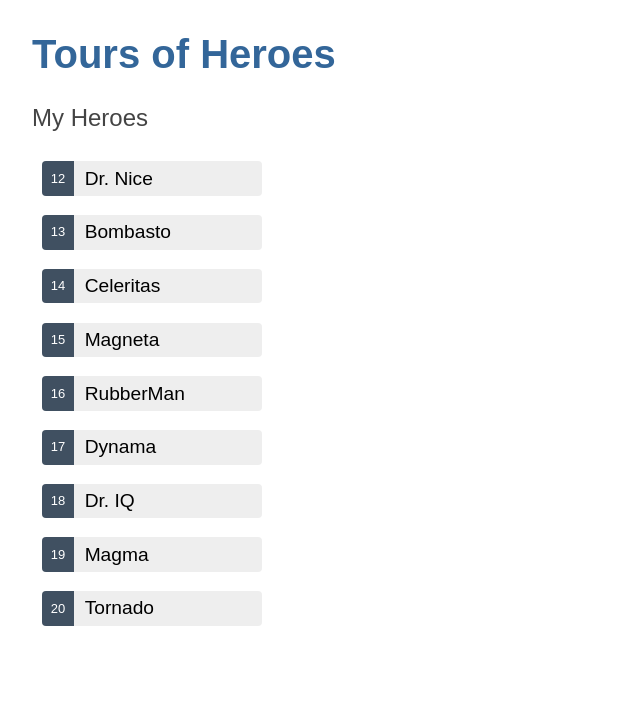
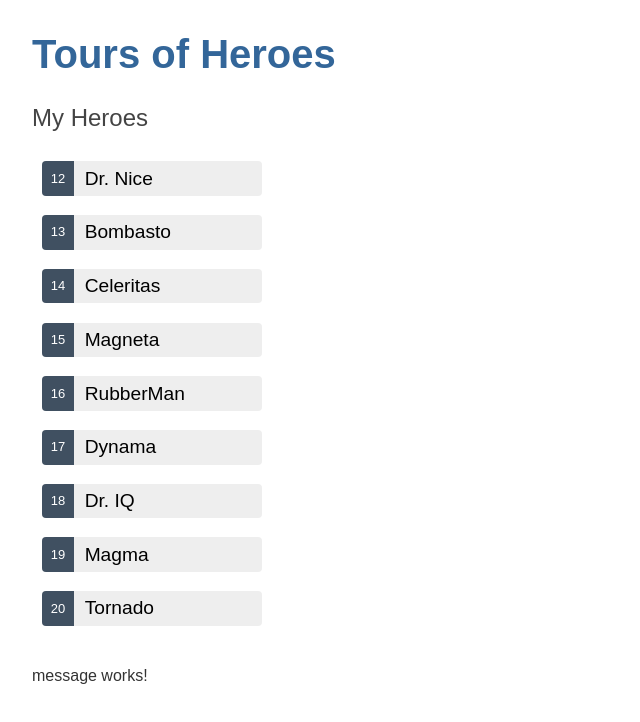
Before and after one commit to richardoppiyo/tours_of_heroes, an Angular app: page / in a window 1280 px wide. Shown: the top 722 px of the page, without its empty margins (0-640 px from the left). Built offline with nearby package versions, Linux system fonts and the light colour scheme.

Commit message:
add message service

```diff
--- a/src/app/app.component.html
+++ b/src/app/app.component.html
@@ -1,2 +1,3 @@
 <h1>{{title}}</h1>
 <app-heroes></app-heroes>
+<app-message></app-message>
--- a/src/app/message/message.component.ts
+++ b/src/app/message/message.component.ts
@@ -5,6 +5,7 @@ import { Component } from '@angular/core';
   templateUrl: './message.component.html',
   styleUrls: ['./message.component.css']
 })
+
 export class MessageComponent {
 
 }
```
